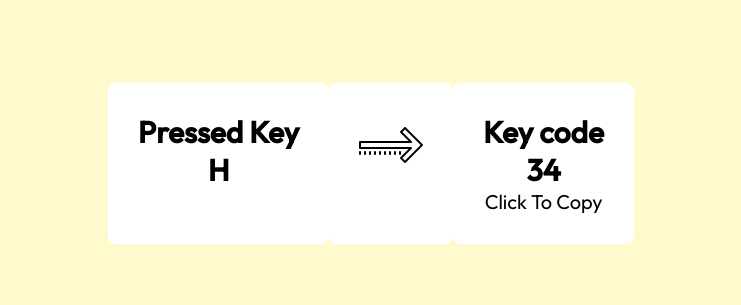
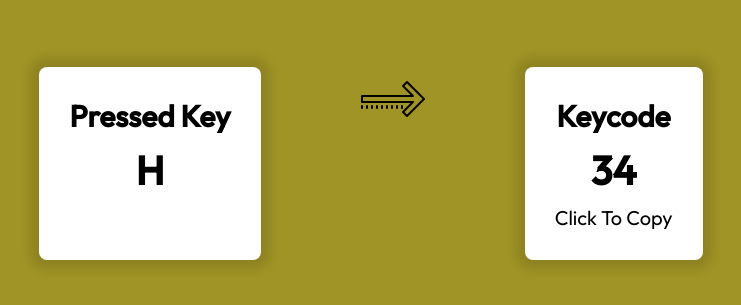
Before and after one commit to keebukeebu/keycode, a plain HTML site: page index.html in a window 1280 px wide. Shown: the part 237-542 px from the top of the page, without its empty margins (269-1010 px from the left). Drawn offline with Linux system fonts and the light colour scheme.

Commit message:
second commit

```diff
--- a/app.js
+++ b/app.js
@@ -0,0 +1,8 @@
+const displayKey = document.querySelector('.key h2');
+const displayKeyCode = document.querySelector('.keycode h2')
+const keyCodeDiv = document.querySelector('.keycode');
+
+window.addEventListener('keydown',(e)=>{
+    displayKey.innerText = e.key;
+    displayKeyCode.innerText = e.keycode;
+})
--- a/index.html
+++ b/index.html
@@ -16,7 +16,7 @@
             </div>
             <div class="arrow"><img src="./images/icons8-right-arrow-64.png " alt=""></div>
             <div class="keycode">
-                <h1>Key code</h1>
+                <h1>Keycode</h1>
                 <h2>34</h2>
                 <p>Click To Copy</p>
             </div>
--- a/styles.css
+++ b/styles.css
@@ -9,7 +9,7 @@
 body{
     font-family: outfit;
     font-size: 20px;
-    background-color: lemonchiffon;
+    background-color: rgb(160, 148, 38);
 }
 
 section {
@@ -36,4 +36,23 @@ section {
     text-align: center;
     padding: 30px;
     border-radius: 8px;
+    cursor: pointer;
+    box-shadow: 0px 0px 10px 10px #0000001c;
+    transition:  .1s ease box-shadow;
 }
+
+.container div:hover {
+    box-shadow: 0px 0px 10px 10px #0000001f;
+}
+
+.container h2 {
+    margin: 10px 0;
+    font-size: 40px;
+}
+
+.arrow {
+    background-color: transparent!important;
+    padding: 0 100px!important;
+    box-shadow: none!important;
+
+}
```
